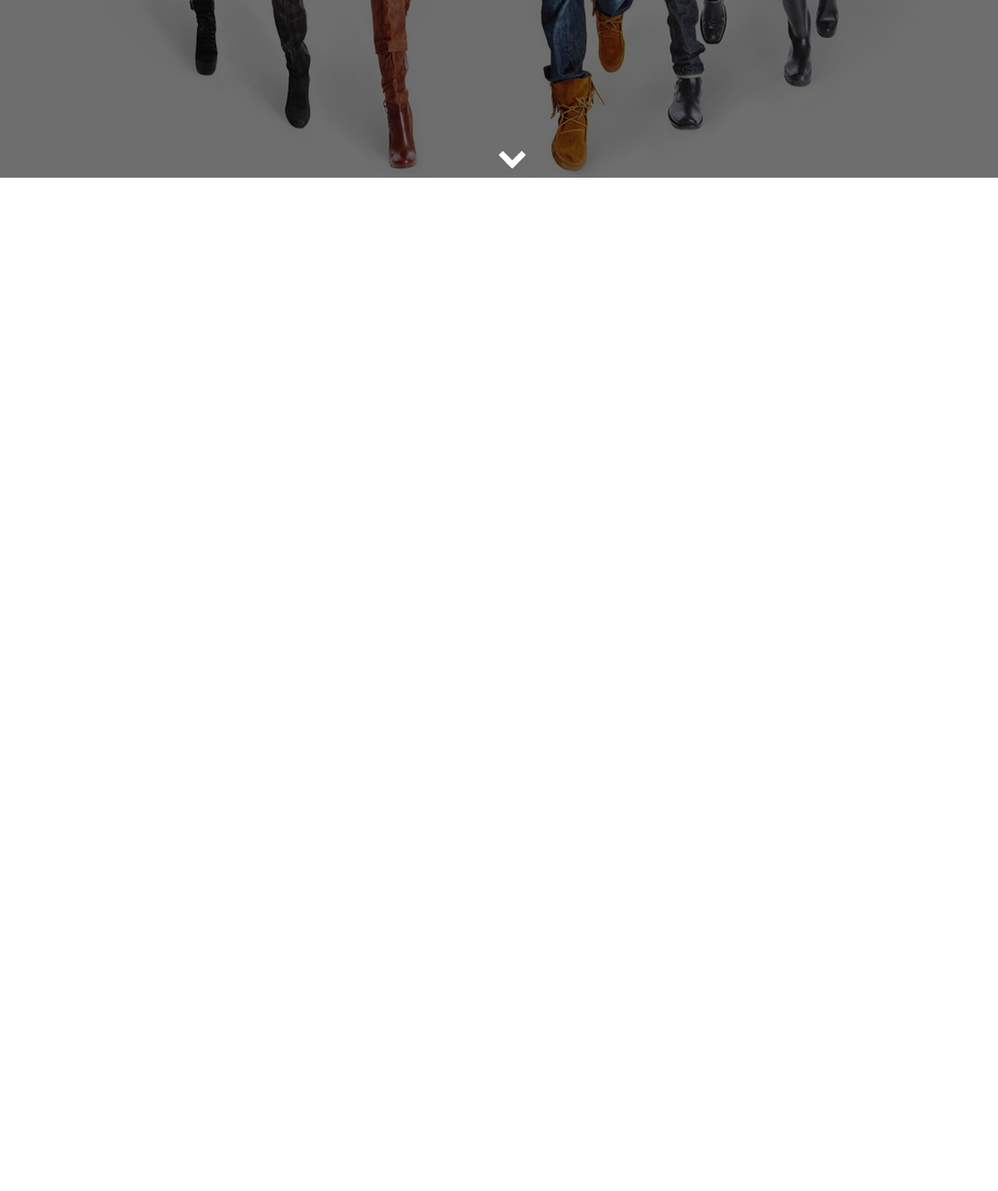
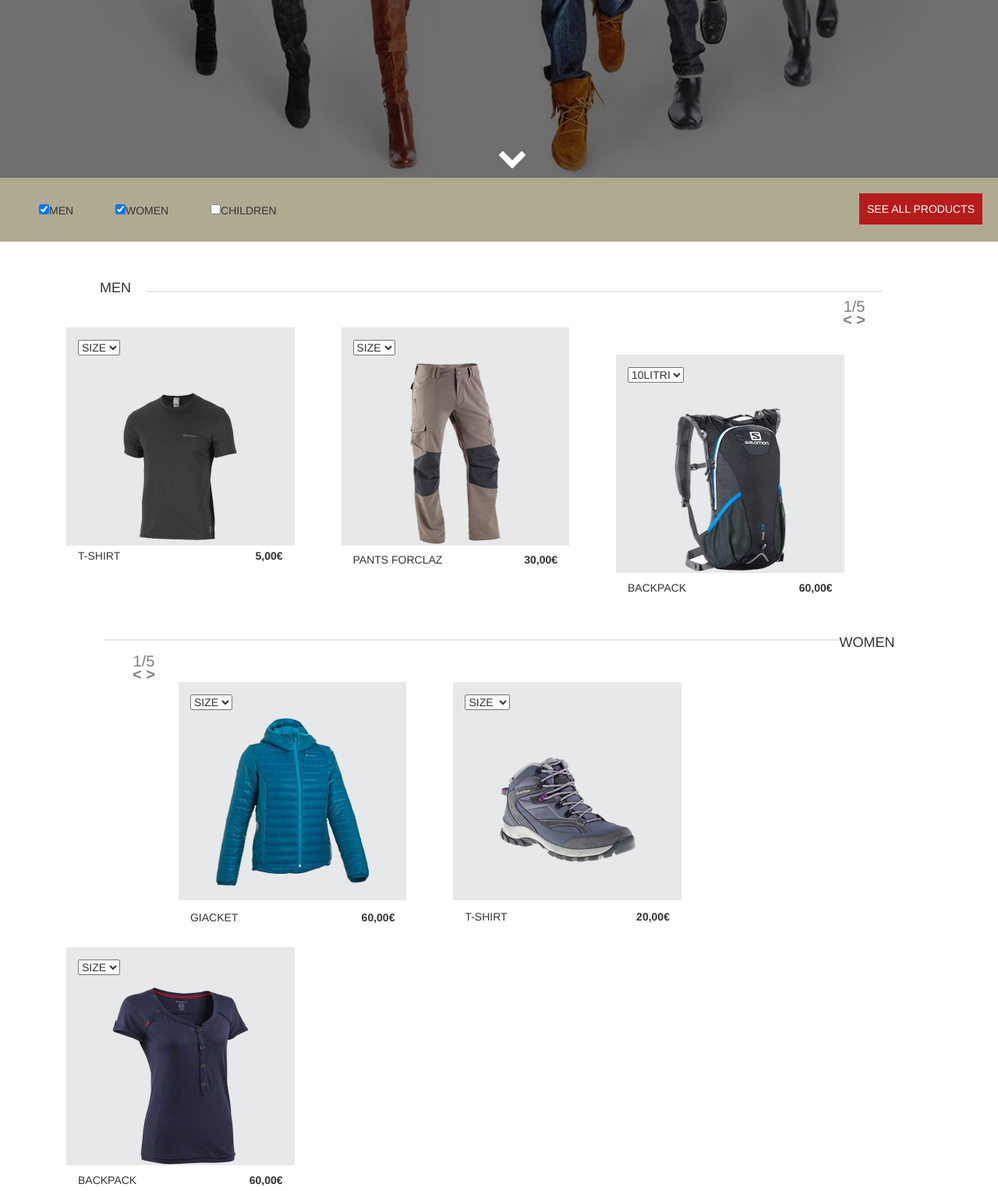
Before and after one commit to AnumAsif/Yolomy, a plain HTML site: page index.html in a window 1280 px wide. Shown: the part 572-2100 px from the top of the page at 78% size. Before the commit the page ends 800 px from the top, so only its background shows below. Drawn offline with Linux system fonts and the light colour scheme.

Commit message:
Add product details on the page

```diff
--- a/index.html
+++ b/index.html
@@ -49,6 +49,100 @@
         </div>
     </div>
 
+    <div class="container-fluid">
+        <div  id="products" >
+            <div id="checkbox">
+                <form action="" method="get">
+                    <input type="checkbox" name="men" value="MEN" checked>MEN
+                    <input type="checkbox" name="women" value="WOMEN" checked>WOMEN
+                    <input type="checkbox" name="children" value="CHILDREN">CHILDREN
+                    <input type="submit" name="products" value="SEE ALL PRODUCTS">
+                </form>
+            </div>
+            <div class="men-div">
+                <h1 id="men">MEN</h1>
+                <div class="pageNo" style="float:right; margin-right:15vh; color:gray">
+                    <p>1/5</p>
+                    <p><strong>< ></strong></p>
+                </div>
+                <div class="container">
+                    <div class="row">
+                        <div class="col-md-3 col-sm-4 col-12 item-div">
+                            <select id=item-top>
+                                <option value="SIZE" style="color:gray">SIZE</option>
+                                <option value="small" style="color:gray">S</option>
+                                <option value="medium" style="color:gray">M</option>
+                                <option value="large" style="color:gray">L</option>
+                            </select>
+                            <img style="margin-top:6vh;" class="image" src="images/products/tshirt.png">
+                            <p id="item">T-SHIRT <span><b> 5,00€ </b></span></p>
+                        </div>
+                        <div class="col-md-3 col-sm-4 col-12 item-div">
+                                <select id=item-top>
+                                    <option value="SIZE" style="color:gray">SIZE</option>
+                                    <option value="small" style="color:gray">S</option>
+                                    <option value="medium" style="color:gray">M</option>
+                                    <option value="large" style="color:gray">L</option>
+                                </select>
+                                <img class="image" src="images/products/pants.png">
+                                <p id="item">PANTS FORCLAZ <span><b> 30,00€</b></span> </p>
+                        </div>
+                        <div class="col-md-3 col-sm-4 col-12 item-div">
+                            <select id=item-top>
+                                <option value="10LITRI" style="color:gray">10LITRI</option>
+                            </select>
+                            <img style="margin-top:4vh;" class="image" src="images/products/backpack.png">
+                            <p id="item">BACKPACK <span><b> 60,00€</b> </span></p>
+                        </div>
+                    </div>
+                </div>
+
+            </div>
+            <div class="women-div">
+                <h1 id="women">WOMEN</h1>
+                <div class="pageNo" style="float:left; margin-left:15vh; color:gray">
+                    <p>1/5</p>
+                    <p><strong>< ></strong></p>
+                </div>
+                <div class="container">
+                    <div class="row">
+                        <div class="col-md-3 col-sm-4 col-12 item-div">
+                            <select id=item-top>
+                                <option value="SIZE" style="color:gray">SIZE</option>
+                                <option value="small" style="color:gray">S</option>
+                                <option value="medium" style="color:gray">M</option>
+                                <option value="large" style="color:gray">L</option>
+                            </select>
+                            <img  style="margin-bottom:30px;" class="image" src="images/products/giacket.png">
+
+                            <p id="item">GIACKET <span><b> 60,00€ </b></span></p>
+                        </div>
+                        <div class="col-md-3 col-sm-4 col-12 item-div">
+                            <select id=item-top>
+                                <option value="SIZE" style="color:gray">SIZE</option>
+                                <option value="small" style="color:gray">UK10</option>
+                                <option value="medium" style="color:gray">UK11</option>
+                                <option value="large" style="color:gray">UK12</option>
+                            </select>
+                            <img  style="margin-top:60px; margin-bottom:60px;" class="image" src="images/products/trekkingshoes.png">
+                            <p id="item">T-SHIRT <span><b> 20,00€ </b></span></p>                        </div>
+                        <div class="col-md-3 col-sm-4 col-12 item-div">
+                            <select id=item-top>
+                                <option value="SIZE" style="color:gray">SIZE</option>
+                                <option value="small" style="color:gray">S</option>
+                                <option value="medium" style="color:gray">M</option>
+                                <option value="large" style="color:gray">L</option>
+                            </select>
+                            <img style="margin-top:2vh;" class="image" src="images/products/tshirt_ladies.png">
+                            <p id="item">BACKPACK <span><b> 60,00€</b> </span></p>
+                        </div>
+                    </div>
+                </div>
+            </div>
+        </div>
+
+    </div>
+
 
 
 
```
